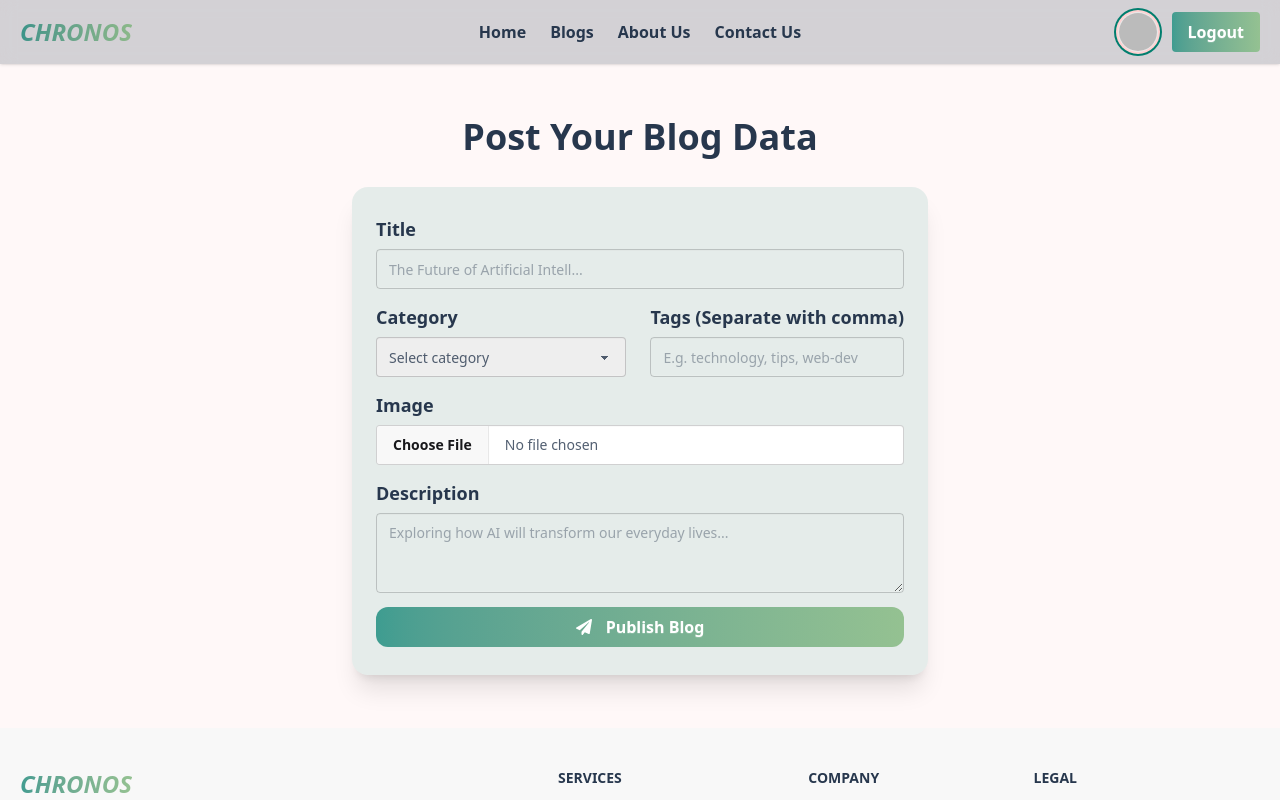
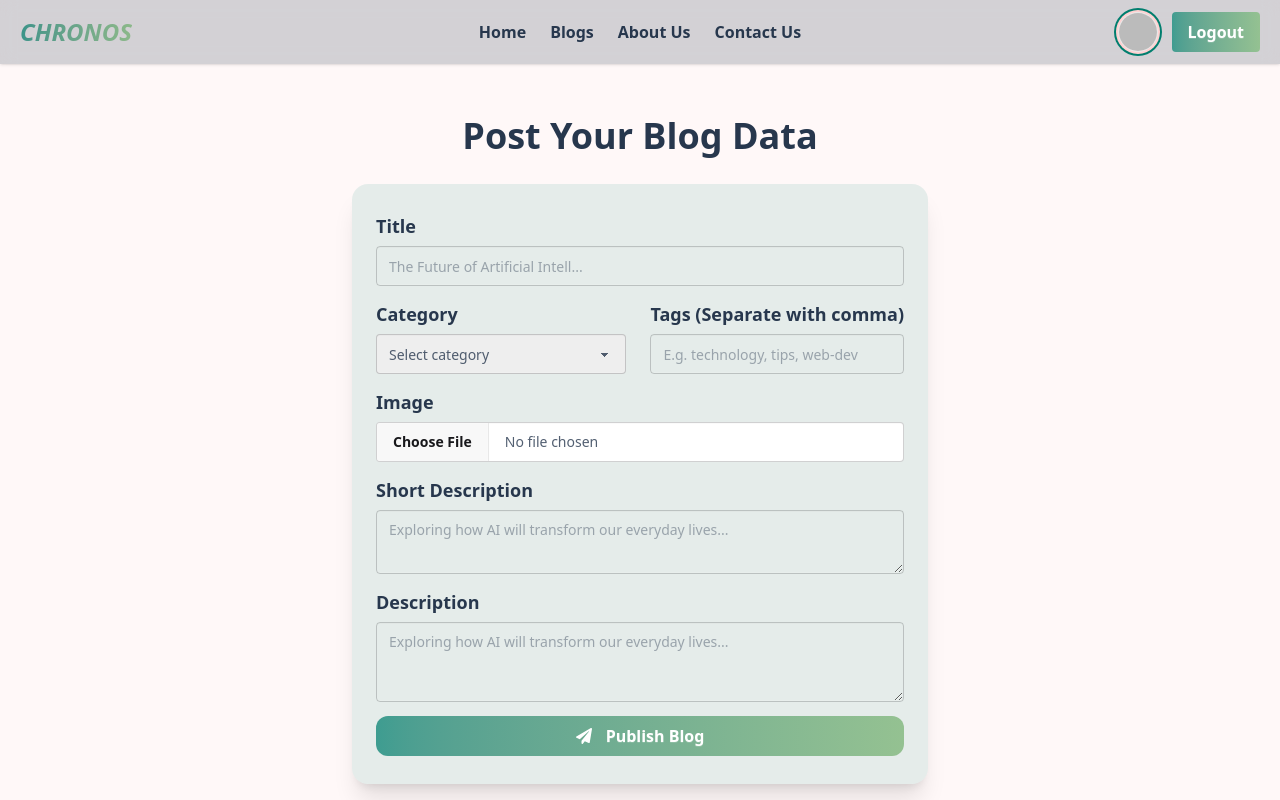
Before and after one commit to programmerrakibul/chronos, a Next.js app: page /post-blog in a window 1280 px wide. Shown: the top 800 px of the page. Built offline with nearby package versions, Linux system fonts and the light colour scheme; no server answers; sample sign-in values are in the browser's storage.

Commit message:
post success message and loading implemented

```diff
--- a/src/app/page.jsx
+++ b/src/app/page.jsx
@@ -1,9 +1,13 @@
+"use client";
+
 import Banner from "@/components/Banner/Banner";
 import Heading from "@/components/Heading/Heading";
 import MyButton from "@/components/MyButton/MyButton";
 import MyContainer from "@/components/MyContainer/MyContainer";
+import { useRouter } from "next/navigation";
 
 export default function Home() {
+  const router = useRouter();
   return (
     <>
       <Banner />
@@ -18,7 +22,9 @@ export default function Home() {
           <div className="flex items-center gap-4 justify-center">
             <MyButton>Subscribe to Newsletter</MyButton>
 
-            <MyButton outline={true}>Start Writing</MyButton>
+            <MyButton onClick={() => router.push("/post-blog")} outline={true}>
+              Start Writing
+            </MyButton>
           </div>
         </MyContainer>
       </section>
--- a/src/app/post-blog/page.jsx
+++ b/src/app/post-blog/page.jsx
@@ -1,5 +1,6 @@
 "use client";
 
+import ActionSpinner from "@/components/ActionSpinner/ActionSpinner";
 import ErrorText from "@/components/ErrorText/ErrorText";
 import Heading from "@/components/Heading/Heading";
 import MyButton from "@/components/MyButton/MyButton";
@@ -10,20 +11,28 @@ import ProtectedRoute from "@/components/ProtectedRoutes/ProtectedRoutes";
 import useAuthInfo from "@/hooks/useAuthInfo";
 import { getUploadImage } from "@/utilities/getUploadImage";
 import axios from "axios";
-import React from "react";
+import React, { useState } from "react";
 import { useForm } from "react-hook-form";
 import { FaPaperPlane } from "react-icons/fa";
+import { toast } from "sonner";
+import Swal from "sweetalert2";
 
 const PostBlogPage = () => {
+  const [loading, setLoading] = useState(false);
   const { currentUser } = useAuthInfo();
   const {
     handleSubmit,
     register,
+    reset,
+
     formState: { errors },
   } = useForm();
 
   const handlePublishBlog = async (data) => {
-    const { title, image, category, tags, description } = data;
+    setLoading(true);
+
+    const { title, image, category, tags, shortDescription, description } =
+      data;
     const allTags = tags.split(",").reduce((acc, tag) => {
       acc.push(tag.trim());
       return acc;
@@ -32,6 +41,7 @@ const PostBlogPage = () => {
     const newPost = {
       title,
       category,
+      shortDescription,
       description,
       tags: allTags,
       author: {
@@ -44,9 +54,20 @@ const PostBlogPage = () => {
     try {
       const imageURL = await getUploadImage(image[0]);
       const { data } = await axios.post("/api/blogs", { ...newPost, imageURL });
-      console.log(data);
+
+      if (data.insertedId) {
+        reset();
+
+        Swal.fire({
+          icon: "success",
+          title: "Your blog has been published",
+          timer: 1500,
+        });
+      }
     } catch (err) {
-      console.log(err);
+      toast.error(err.message);
+    } finally {
+      setLoading(false);
     }
   };
 
@@ -64,6 +85,7 @@ const PostBlogPage = () => {
                   <MyLabel label="Title" htmlFor="title" />
                   <MyInput
                     id="title"
+                    disabled={loading}
                     placeholder="The Future of Artificial Intell..."
                     {...register("title", {
                       required: "Title is required",
@@ -82,6 +104,7 @@ const PostBlogPage = () => {
                     <MyLabel label="Category" htmlFor="category" />
                     <select
                       id="category"
+                      disabled={loading}
                       className="select select-bordered"
                       {...register("category", {
                         required: "Category is required",
@@ -111,6 +134,7 @@ const PostBlogPage = () => {
                     />
                     <MyInput
                       id="tags"
+                      disabled={loading}
                       placeholder="E.g. technology, tips, web-dev"
                       {...register("tags", {
                         required: "Tags is required",
@@ -130,6 +154,7 @@ const PostBlogPage = () => {
                   <input
                     type="file"
                     id="image"
+                    disabled={loading}
                     className="file-input w-full"
                     {...register("image", {
                       required: "Image is required",
@@ -139,11 +164,37 @@ const PostBlogPage = () => {
                   {errors.image && <ErrorText label={errors.image.message} />}
                 </div>
 
+                {/* Short Description */}
+                <div className="space-y-1.5">
+                  <MyLabel
+                    label="Short Description"
+                    htmlFor="shortDescription"
+                  />
+                  <textarea
+                    id="shortDescription"
+                    placeholder="Exploring how AI will transform our everyday lives..."
+                    className="textarea min-h-16"
+                    disabled={loading}
+                    {...register("shortDescription", {
+                      required: "Short Description is required",
+                      validate: (value) => {
+                        if (!value.trim())
+                          return "Short Description is required";
+                      },
+                    })}
+                  ></textarea>
+
+                  {errors.shortDescription && (
+                    <ErrorText label={errors.shortDescription.message} />
+                  )}
+                </div>
+
                 {/* Description */}
                 <div className="space-y-1.5">
                   <MyLabel label="Description" htmlFor="description" />
                   <textarea
                     id="description"
+                    disabled={loading}
                     placeholder="Exploring how AI will transform our everyday lives..."
                     className="textarea"
                     {...register("description", {
@@ -159,9 +210,15 @@ const PostBlogPage = () => {
                   )}
                 </div>
 
-                <MyButton className="rounded-xl">
-                  <FaPaperPlane className="mr-2" />
-                  Publish Blog
+                <MyButton disabled={loading} className="rounded-xl">
+                  {loading ? (
+                    <ActionSpinner />
+                  ) : (
+                    <>
+                      <FaPaperPlane className="mr-2" />
+                      Publish Blog
+                    </>
+                  )}
                 </MyButton>
               </div>
             </form>
--- a/src/components/BlogCard/BlogCard.jsx
+++ b/src/components/BlogCard/BlogCard.jsx
@@ -23,7 +23,7 @@ export default function BlogCard({ blogData }) {
           {blogData.title}
         </h2>
 
-        <p className="line-clamp-3">{blogData.description}</p>
+        <p className="line-clamp-3">{blogData.shortDescription}</p>
 
         <div className="card-actions justify-between items-center">
           <div className="flex items-center gap-2">
```
